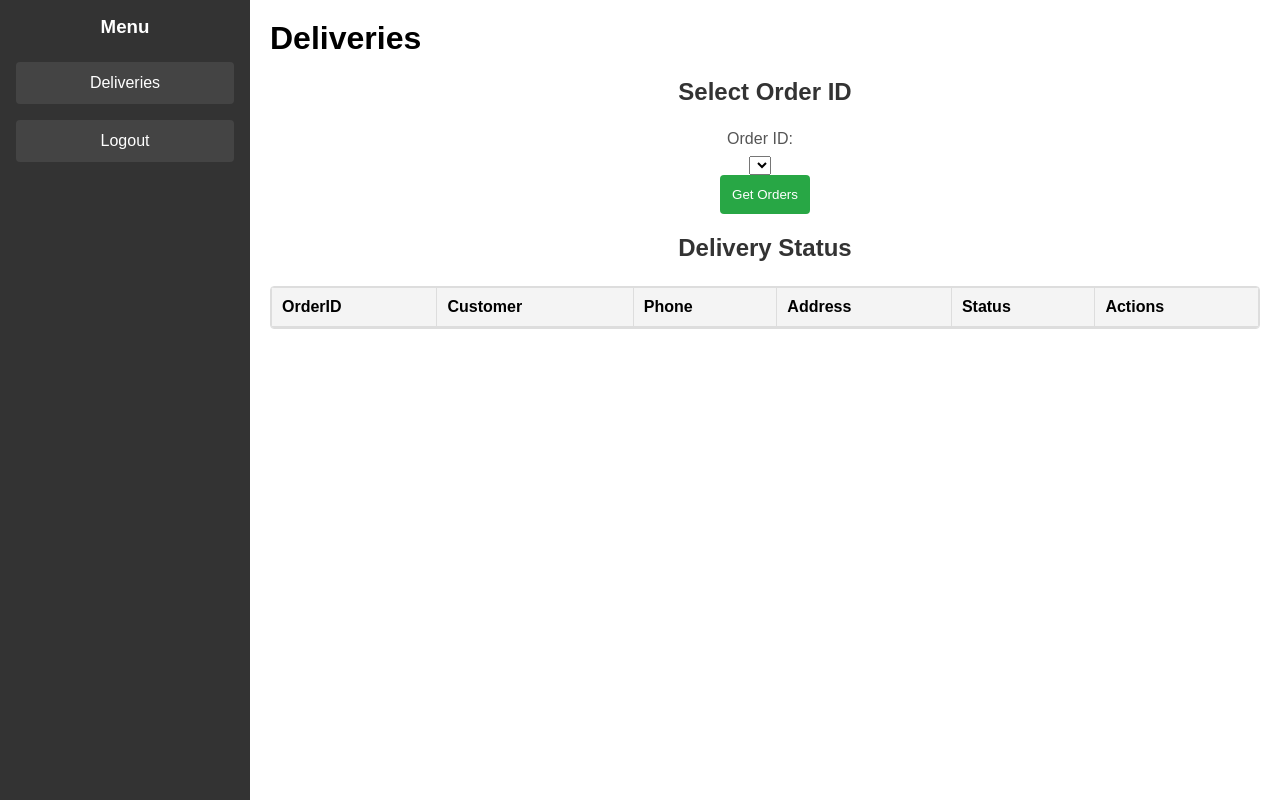
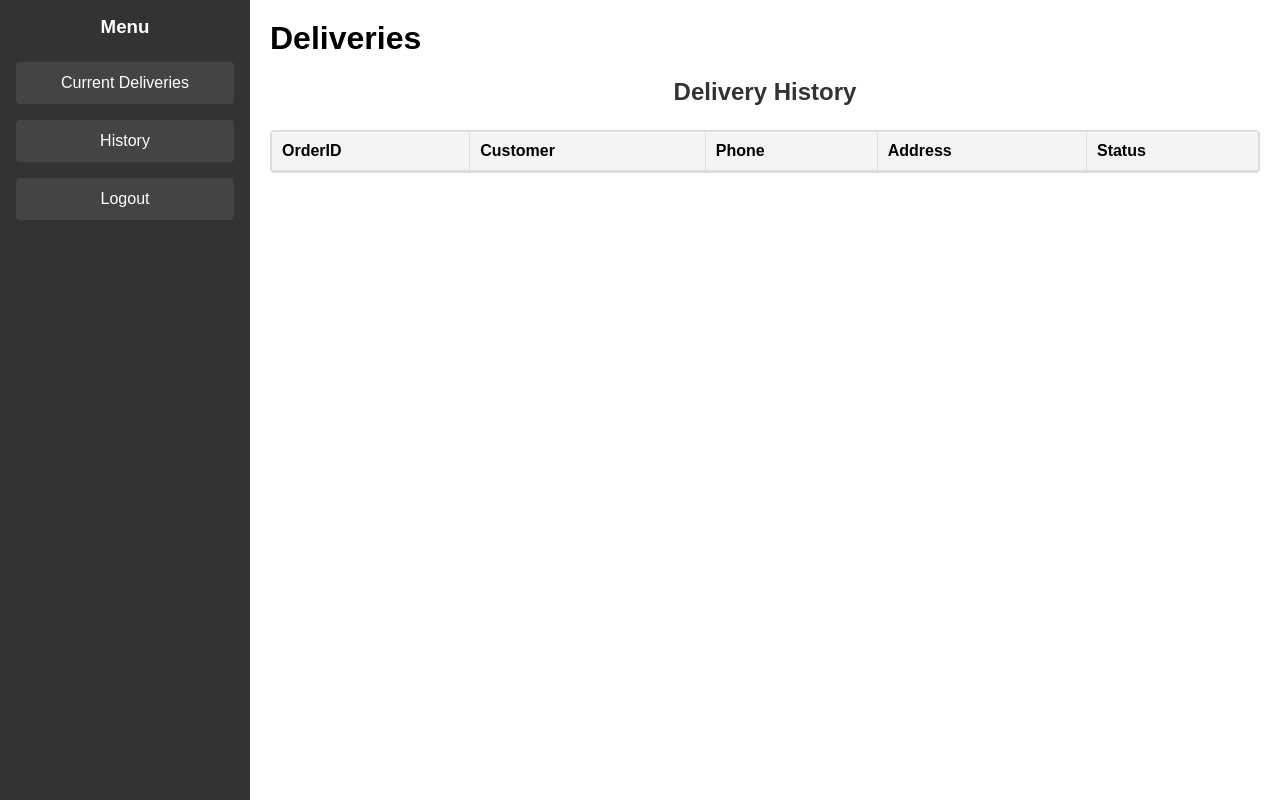
Before and after one commit to Mazidkhan/MyShop, a Flask app: page /delivery/queues in a window 1280 px wide. Run offline with Flask 3, Linux system fonts and the light colour scheme; a user stored in the database is signed in; data comes from the database, SQL or seed files in the repository; both versions use the stored data as it was after the commit; lists and menus that the app fills with data are empty.

Commit message:
Updating changes

```diff
--- a/routes/delivery.py
+++ b/routes/delivery.py
@@ -55,6 +55,14 @@ def delivery_queue():
     deliveries = cursor.fetchall()
     return render_template('delivery_queues.html', deliveries=deliveries)
 
+@delivery_bp.route('/current_queues')
+def delivery_current_queue():
+    conn = get_db_connection()
+    cursor = conn.cursor()
+    cursor.execute('SELECT * FROM delivery_orders WHERE delivery_boy = ? AND status != ?',(session['delivery_name'], 'delivered'))
+    deliveries = cursor.fetchall()
+    return render_template('delivery_current_queues.html', deliveries=deliveries)
+
 @delivery_bp.route('/get-order-details/<order_id>', methods=['GET'])
 def get_order_details(order_id):
     conn = get_db_connection()
--- a/templates/admin/admin_base.html
+++ b/templates/admin/admin_base.html
@@ -12,7 +12,7 @@
             <h3>Admin Menu</h3>
             <ul>
                 <li><a href="{{ url_for('admin.products') }}">Products</a></li>
-                <li><a href="{{ url_for('admin.orders') }}">Orders</a></li>
+                <li><a href="{{ url_for('admin.orders') }}">Orders {{ count }}</a></li>
                 <li><a href="{{ url_for('admin.customers') }}">Customers</a></li>
                 <li><a href="{{ url_for('admin.deliveries') }}">Deliveries</a></li>
                 <li><a href="{{ url_for('admin.logout') }}">Logout</a></li>
--- a/templates/delivery/delivery_base.html
+++ b/templates/delivery/delivery_base.html
@@ -11,7 +11,8 @@
         <div class="sidebar">
             <h3>Menu</h3>
             <ul>
-                <li><a href="{{ url_for('delivery.delivery_queue') }}">Deliveries</a></li>
+                <li><a href="{{ url_for('delivery.delivery_current_queue') }}">Current Deliveries</a></li>
+                <li><a href="{{ url_for('delivery.delivery_queue') }}">History</a></li>
                 <li><a href="{{ url_for('delivery.delivery_logout') }}">Logout</a></li>
             </ul>
         </div>
--- a/templates/delivery/delivery_queues.html
+++ b/templates/delivery/delivery_queues.html
@@ -5,38 +5,7 @@
 {% block content %}
 <h1>Deliveries</h1>
 
-<h2>Select Order ID</h2>
-<form id="orderForm" style="display: flex; align-items: center;">
-    <label for="order_id" style="margin-right: 10px;">Order ID:</label>
-    <select id="order_id" name="order_id" style="margin-right: 10px;">
-        {% for delivery in deliveries %}
-        <option value="{{ delivery['order_id'] }}">{{ delivery['order_id'] }}</option>
-        {% endfor %}
-    </select>
-    <button type="button" onclick="fetchOrderDetails()">Get Orders</button>
-</form>
-
-<div id="popupForm" class="popup">
-    <div class="popup-content">
-        <span class="close-btn" onclick="closePopup()">&times;</span>
-        <h2>Order Details</h2>
-        <table id="orderDetailsTable" border="1" cellspacing="0" cellpadding="5">
-            <thead>
-                <tr>
-                    <th>Product Name</th>
-                    <th>Brand</th>
-                    <th>Quantity</th>
-                    <th>Price</th>
-                </tr>
-            </thead>
-            <tbody id="orderDetailsBody">
-                <!-- Order details will be populated here dynamically -->
-            </tbody>
-        </table>
-    </div>
-</div>
-
-<h2>Delivery Status</h2>
+<h2>Delivery History</h2>
 <div class="table-container">
     <table>
         <thead>
@@ -46,7 +15,6 @@
                 <th>Phone</th>
                 <th>Address</th>
                 <th>Status</th>
-                <th>Actions</th>
             </tr>
         </thead>
         <tbody>
@@ -57,13 +25,6 @@
                 <td>{{ delivery['phone'] }}</td>
                 <td>{{ delivery['address'] }}</td>
                 <td>{{ delivery['status'] }}</td>
-                <td>
-                    <select class="status-dropdown" data-order-id="{{ delivery['order_id'] }}">
-                        <option value="out_for_delivery">Out for Delivery</option>
-                        <option value="delivered">Delivered</option>
-                    </select>
-                    <button class="update-btn" onclick="updateStatus('{{ delivery['order_id'] }}')">Update</button>
-                </td>
             </tr>
             {% endfor %}
         </tbody>
@@ -120,79 +81,5 @@ th {
 
 </style>
 
-<script>
-    // Function to update the status of an order
-function updateStatus(orderID) {
-    const dropdown = document.querySelector(`.status-dropdown[data-order-id="${orderID}"]`);
-    const selectedStatus = dropdown.value;
-
-    const data = {
-        status: selectedStatus
-    };
-
-    // Send data to server
-    fetch(`/delivery/update-order-status/${orderID}`, {
-        method: 'POST',
-        headers: {
-            'Content-Type': 'application/json'
-        },
-        body: JSON.stringify(data)
-    })
-    .then(response => response.json())
-    .then(data => {
-        if (data.message === 'Order status updated successfully!') {
-            alert('Order status updated successfully!');
-            location.reload(); // Refresh the page to reflect the changes
-        } else {
-            alert('Failed to update order status.');
-        }
-    })
-    .catch(error => {
-        console.error('Error:', error);
-        alert('An error occurred while updating the order status.');
-    });
-}
-
-// Function to close the popup
-function closePopup() {
-    document.getElementById('popupForm').style.display = 'none';
-}
-
-// Function to fetch and display order details
-function fetchOrderDetails() {
-    console.log("Button clicked!"); // Add this line to check
-    var orderID = document.getElementById('order_id').value;
-
-    fetch('/delivery/get-order-details/' + orderID)
-    .then(response => response.json())
-    .then(data => {
-        console.log("Data received:", data); // Log data to verify it's received
-
-        // Clear previous order details
-        var orderDetailsBody = document.getElementById('orderDetailsBody');
-        orderDetailsBody.innerHTML = '';
-
-        // Populate order details in the table
-        data.forEach(item => {
-            var row = document.createElement('tr');
-            row.innerHTML = `
-                <td>${item.product_name}</td>
-                <td>${item.product_brand}</td>
-                <td>${item.quantity}</td>
-                <td>${item.price}</td>
-            `;
-            orderDetailsBody.appendChild(row);
-        });
-
-        // Display the popup
-        document.getElementById('popupForm').style.display = 'flex';
-    })
-    .catch(error => {
-        console.error('Error:', error);
-        alert('An error occurred while fetching order details.');
-    });
-}
-
-</script>
 
 {% endblock %}
```
Also changed, not shown: routes/admin.py (+33 -5 lines), templates/admin/admin_orders.html (+43 -0 lines), ecommerce.db.
